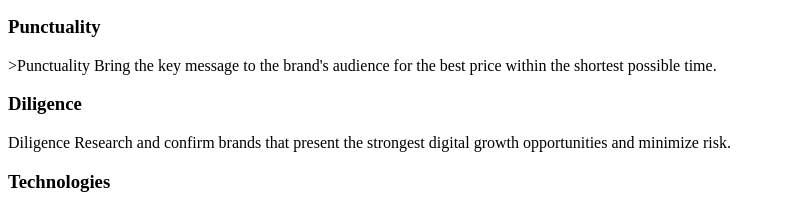
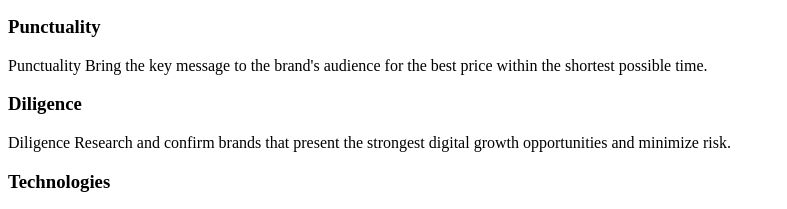
Before and after one commit to talamus1972/goit-markup-hw-01, a plain HTML site: page index.html in a window 1280 px wide. Shown: the part 262-471 px from the top of the page, 0-787 px from the left. Drawn offline with Linux system fonts and the light colour scheme.

Commit message:
redact-1

```diff
--- a/index.html
+++ b/index.html
@@ -39,7 +39,7 @@
 
       <h3>Punctuality</h3>
       <p>
-        >Punctuality Bring the key message to the brand's audience for the
+        Punctuality Bring the key message to the brand's audience for the
         best price within the shortest possible time.
       </p>
 
```
